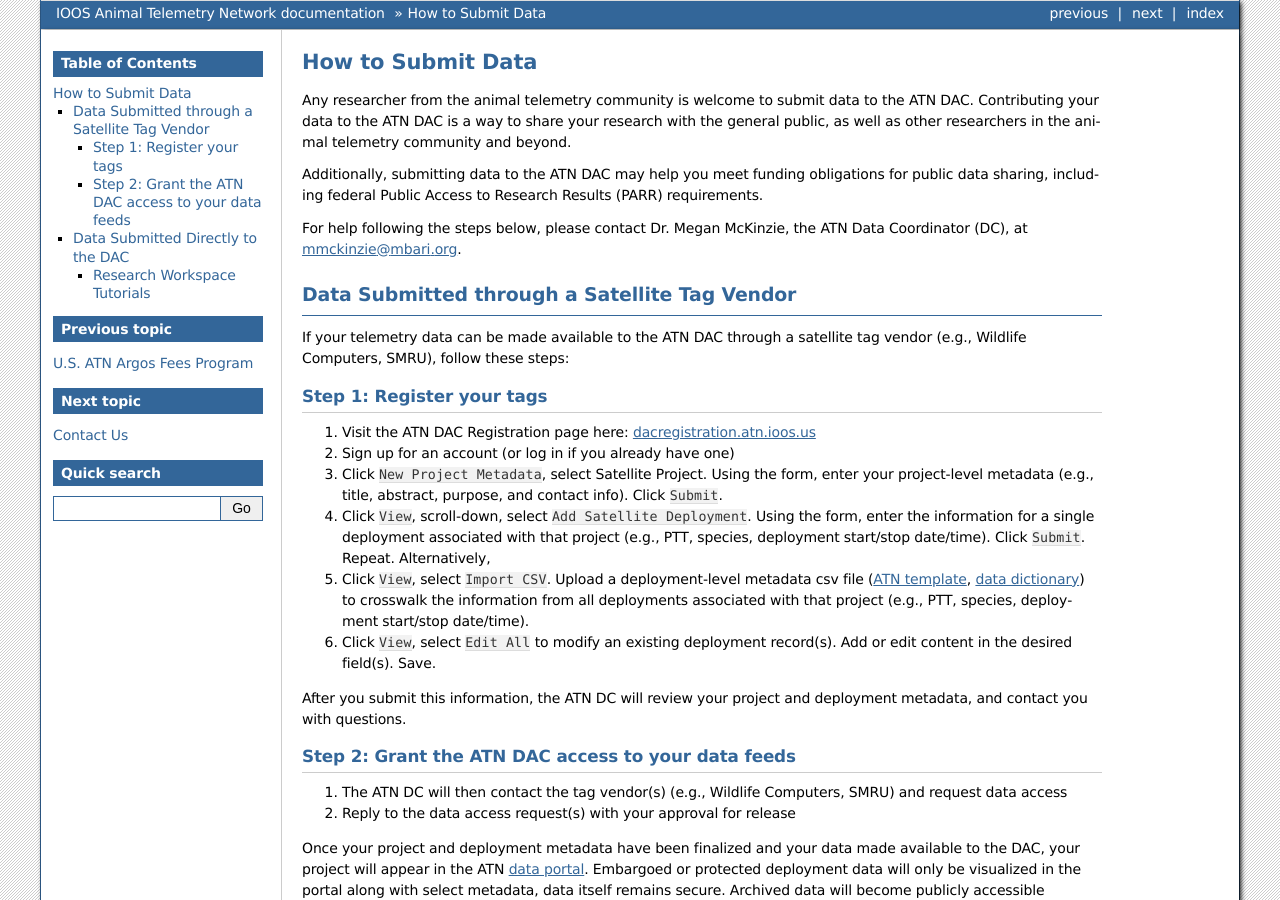
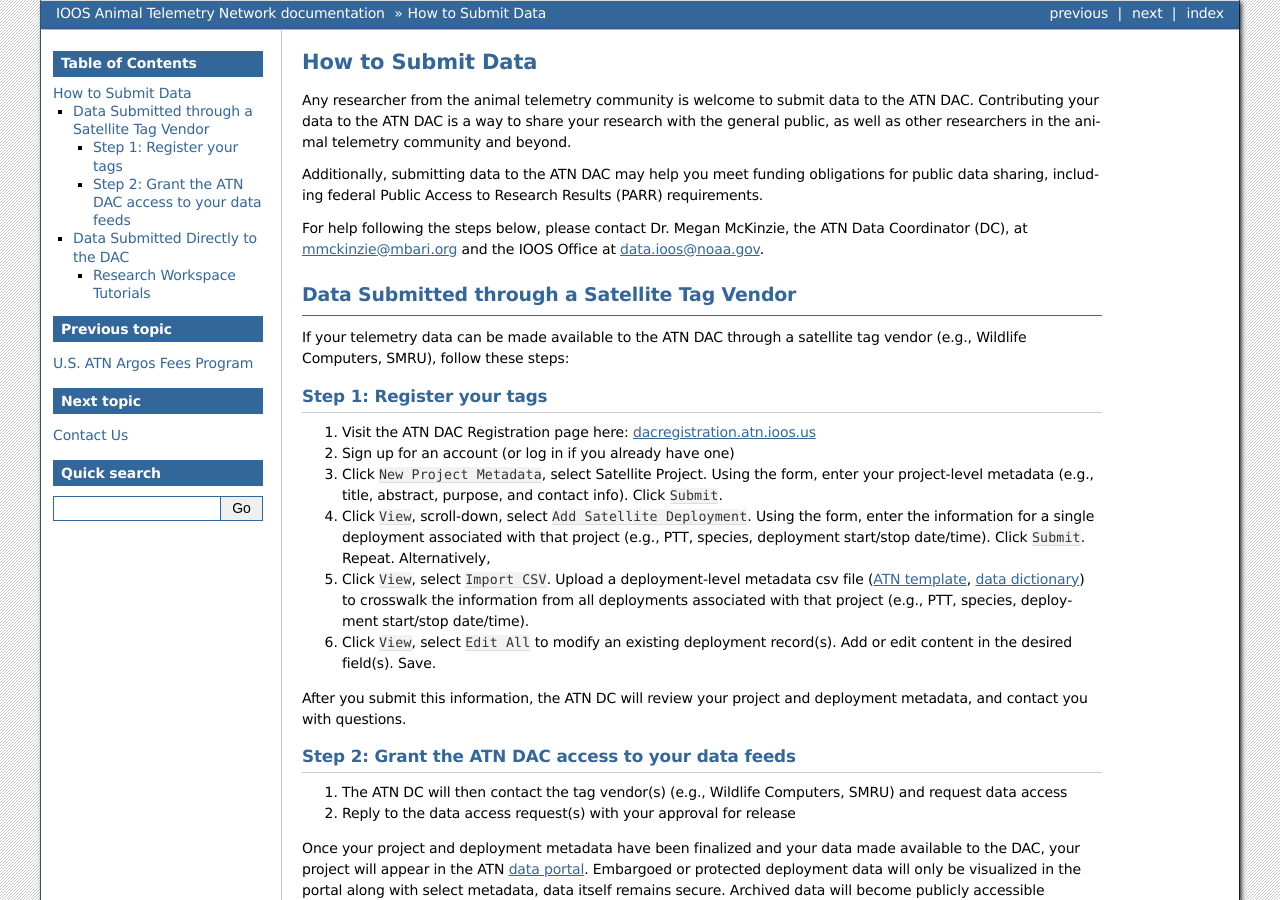
Before and after one commit to ioos/atn-docs, a Sphinx documentation site: the page built from docs/submit-data.rst, in a window 1280 px wide and 900 px high. Built offline with Sphinx 7.4.7, drawn with Linux system fonts in a browser that asks for light colours.

Commit message:
Update submit-data.rst
Adding IOOS contact email

```diff
--- a/docs/submit-data.rst
+++ b/docs/submit-data.rst
@@ -7,7 +7,7 @@ Any researcher from the animal telemetry community is welcome to submit data to
 
 Additionally, submitting data to the ATN DAC may help you meet funding obligations for public data sharing, including federal Public Access to Research Results (PARR) requirements.
 
-For help following the steps below, please contact Dr. Megan McKinzie, the ATN Data Coordinator (DC), at mmckinzie@mbari.org.
+For help following the steps below, please contact Dr. Megan McKinzie, the ATN Data Coordinator (DC), at mmckinzie@mbari.org and the IOOS Office at data.ioos@noaa.gov.
 
 Data Submitted through a Satellite Tag Vendor
 ---------------------------------------------
```
